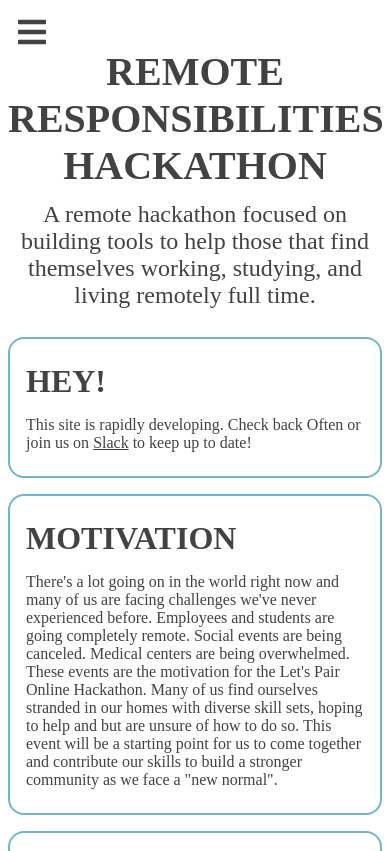
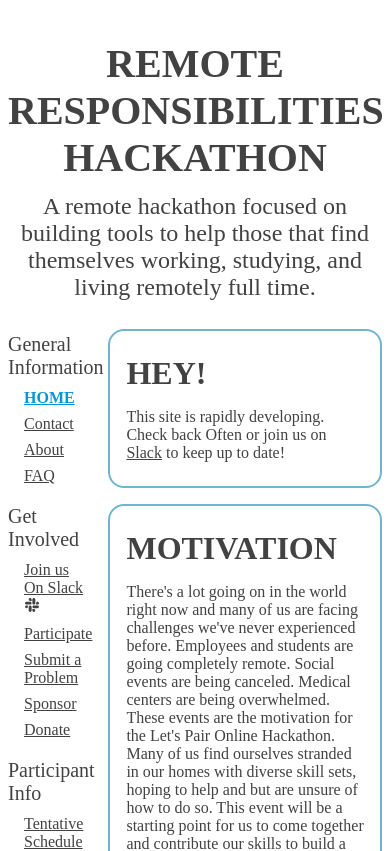
Before and after one commit to TravisBumgarner/Remote-A-Thon, a React app: page / in a window 390 px wide. Shown: the top 851 px of the page. Built offline with nearby package versions, Linux system fonts and the light colour scheme; a web font is replaced by a local one.

Commit message:
redid menu and added schedule

```diff
--- a/public/index.html
+++ b/public/index.html
@@ -26,6 +26,6 @@
 
 <body>
     <div id="root"></div>
-<script type="text/javascript" src="/app-e5c7f5b1292bea03a895.bundle.js"></script></body>
+<script type="text/javascript" src="/app-f99decce0bb947085587.bundle.js"></script></body>
 
 </html>
--- a/src/App/App.tsx
+++ b/src/App/App.tsx
@@ -20,10 +20,22 @@ import { GlobalStyle } from 'theme'
 
 
 const AppWrapper = styled.div`
+`
+
+const ContentWrapper = styled.div`
     display: flex;
-    justify-content: center;
-    align-items: center;
-    flex-direction: column;
+    margin: 0px auto;
+    max-width: 1000px;
+`
+
+const SIDEBAR_WIDTH = '250px'
+
+const Sidebar = styled.div`
+    width: ${SIDEBAR_WIDTH};
+`
+
+const Main = styled.div`
+    flex-grow: 1;
 `
 
 const App = () => {
@@ -33,7 +45,11 @@ const App = () => {
             <BrowserRouter>
                 <ScrollToTop />
                 <Title />
+                <ContentWrapper>
+                    <Sidebar>
                         <Navigation />
+                    </Sidebar>
+                    <Main>
                         <Switch>
                             <Route exact path="/" component={Home} />
                             <Route path="/contact" component={Contact} />
@@ -45,6 +61,8 @@ const App = () => {
                             <Route path="/schedule" component={Schedule} />
                             <Route component={Error} />
                         </Switch>
+                    </Main>
+                </ContentWrapper>
             </BrowserRouter>
         </AppWrapper>
     )
--- a/src/App/components/Navigation.tsx
+++ b/src/App/components/Navigation.tsx
@@ -3,54 +3,21 @@ import { NavLink } from 'react-router-dom'
 import styled from 'styled-components'
 import { FaSlack, FaTwitter, FaBars } from 'react-icons/fa'
 
-const MOBILE_WIDTH = 1000
+import { Header } from 'shared'
 
-function useWindowSize() {
-    const isClient = typeof window === 'object';
+const MenuWrapper = styled.div`
+`
 
-    function getSize() {
-        return {
-            width: isClient ? window.innerWidth : undefined,
-            height: isClient ? window.innerHeight : undefined
-        };
-    }
-
-    const [windowSize, setWindowSize] = React.useState(getSize);
-
-    React.useEffect(() => {
-        if (!isClient) {
-            return false;
-        }
-
-        function handleResize() {
-            setWindowSize(getSize());
-        }
-
-        window.addEventListener('resize', handleResize);
-        return () => window.removeEventListener('resize', handleResize);
-    }, []); // Empty array ensures that effect is only run on mount and unmount
-
-    return windowSize;
-}
+const MenuSection = styled.div``
 
 const Menu = styled.ul`
-    display: flex;
     margin: 0.5em 0;
     padding: 0;
-
-    @media only screen and (max-width: ${MOBILE_WIDTH}px) {
-        flex-direction: column;
-    }
-
 `
 
 const MenuItem = styled.li`
-    margin: 0 1em;
+    margin: 0.5em 1em;
     display: block;
-
-    @media only screen and (max-width: ${MOBILE_WIDTH}px) {
-        margin: 0.5em 0;
-    }
 `
 
 const activeStyle = {
@@ -59,83 +26,43 @@ const activeStyle = {
     color: 'var(--hover-color)'
 }
 
-const MenuToggle = styled(FaBars)`
-    position: absolute;
-    top 0.5em;
-    left: 0.5em;
-    font-size: 2em;
+const Navigation = () => {
+    return <MenuWrapper>
+        <MenuSection>
+            <Header size="small">
+                General Information
+                </Header>
+            <Menu>
+                <MenuItem><NavLink exact activeStyle={activeStyle} to="/">Home</NavLink></MenuItem>
+                <MenuItem><NavLink activeStyle={activeStyle} to="/contact">Contact</NavLink></MenuItem>
+                <MenuItem><NavLink activeStyle={activeStyle} to="/about">About</NavLink></MenuItem>
+                <MenuItem><NavLink activeStyle={activeStyle} to="/questions">FAQ</NavLink></MenuItem>
+            </Menu>
+        </MenuSection>
 
-    @media only screen and (min-width: ${MOBILE_WIDTH}px) {
-        display: none;
-    }
+        <MenuSection>
+            <Header size="small">
+                Get Involved
+                </Header>
+            <Menu>
+                <MenuItem><a target="_blank" href="https://join.slack.com/t/lets-pair-online/shared_invite/zt-cmfomldv-F6mtvfedSVtYwlKusjIRaw">Join us On Slack <FaSlack /></a></MenuItem>
+                <MenuItem><NavLink activeStyle={activeStyle} to="/participate">Participate</NavLink></MenuItem>
+                <MenuItem><NavLink activeStyle={activeStyle} to="/problem">Submit a Problem</NavLink></MenuItem>
+                <MenuItem><NavLink activeStyle={activeStyle} to="/sponsor">Sponsor</NavLink></MenuItem>
+                <MenuItem><a target="_blank" href="https://www.gofundme.com/f/let039s-pair-online">Donate</a></MenuItem>
+            </Menu>
+        </MenuSection>
 
-    &:hover {
-        cursor: pointer;
-    }
-`
+        <MenuSection>
+            <Header size="small">
+                Participant Info
+                </Header>
+            <Menu>
+                <MenuItem><NavLink activeStyle={activeStyle} to="/schedule">Tentative Schedule</NavLink></MenuItem>
+            </Menu>
+        </MenuSection>
 
-const SIDE_BAR_WIDTH = 14
-
-const MobileMenuWrapper = styled.div`
-    display: none;
-
-    @media only screen and (max-width: ${MOBILE_WIDTH}px) {
-        position: absolute;
-        left: 0;
-        top: 0;
-        display: list-item;
-        background-color: white;
-        border-right: 5px solid var(--hover-color);
-        height: 100vh;
-        margin: 0em;
-        padding: 1em;
-        display: flex;
-        width: ${SIDE_BAR_WIDTH}em;
-        box-sizing: border-box;
-    }
-`
-
-const MobileMenuClose = styled.div`
-    width: calc(100vw - ${SIDE_BAR_WIDTH}em);
-    height: 100vh;
-    position: absolute;
-    left: ${SIDE_BAR_WIDTH}em;
-    top: 0;
-`
-
-
-const Navigation = () => {
-    const [isOpen, setIsOpen] = React.useState(false)
-    const size = useWindowSize();
-    console.log(size)
-    const isMobile = size.width < MOBILE_WIDTH
-
-    const MenuItems = <Menu onClick={() => setIsOpen(false)}>
-        <MenuItem><NavLink exact activeStyle={activeStyle} to="/">Home</NavLink></MenuItem>
-        <MenuItem><NavLink activeStyle={activeStyle} to="/participate">Participate</NavLink></MenuItem>
-        <MenuItem><a target="_blank" href="https://join.slack.com/t/lets-pair-online/shared_invite/zt-cmfomldv-F6mtvfedSVtYwlKusjIRaw"><FaSlack /> Join us On Slack</a></MenuItem>
-        <MenuItem><NavLink activeStyle={activeStyle} to="/problem">Submit a Problem</NavLink></MenuItem>
-        <MenuItem><NavLink activeStyle={activeStyle} to="/sponsor">Sponsor</NavLink></MenuItem>
-        <MenuItem><a target="_blank" href="https://www.gofundme.com/f/let039s-pair-online">Donate</a></MenuItem>
-        <MenuItem><NavLink activeStyle={activeStyle} to="/contact">Contact</NavLink></MenuItem>
-        <MenuItem><NavLink activeStyle={activeStyle} to="/about">About</NavLink></MenuItem>
-        <MenuItem><NavLink activeStyle={activeStyle} to="/questions">FAQ</NavLink></MenuItem>
-    </Menu>
-    return <div>
-        <MenuToggle onClick={() => setIsOpen(!isOpen)} />
-        {
-            isMobile
-                ? (
-                    isOpen
-                        ? <>
-                            <MobileMenuWrapper>{MenuItems}</MobileMenuWrapper>
-                            <MobileMenuClose onClick={() => setIsOpen(false)} />
-                        </>
-                        : ''
-                )
-                : MenuItems
-        }
-    </div >
+    </MenuWrapper >
 }
 
 export default Navigation
--- a/src/App/components/Schedule.tsx
+++ b/src/App/components/Schedule.tsx
@@ -15,7 +15,7 @@ const Schedule = () => {
     return (
         <PageWrapper>
             <Section>
-                <Header size="large">Schedule</Header>
+                <Header size="large">Tentative Schedule</Header>
                 <Text>This schedule is still a work in progress. </Text>
                 <Calendar src="https://calendar.google.com/calendar/embed?height=600&amp;wkst=1&amp;bgcolor=%23ffffff&amp;ctz=America%2FNew_York&amp;src=bmc0aGgxa2pvOWkzdDVubmdzcXFyYzFvc2NAZ3JvdXAuY2FsZW5kYXIuZ29vZ2xlLmNvbQ&amp;color=%23616161&amp;mode=AGENDA&amp;title" >Loading...</Calendar>
             </Section>
--- a/src/App/components/Title.tsx
+++ b/src/App/components/Title.tsx
@@ -14,6 +14,7 @@ const TitleWrapper = styled.div`
     width: 100%;
     max-width: 800px;
     text-align: center;
+    margin: 0px auto;
 `
 
 const Title = () => {
```
Lines whose indentation alone changed are shown as unchanged.
